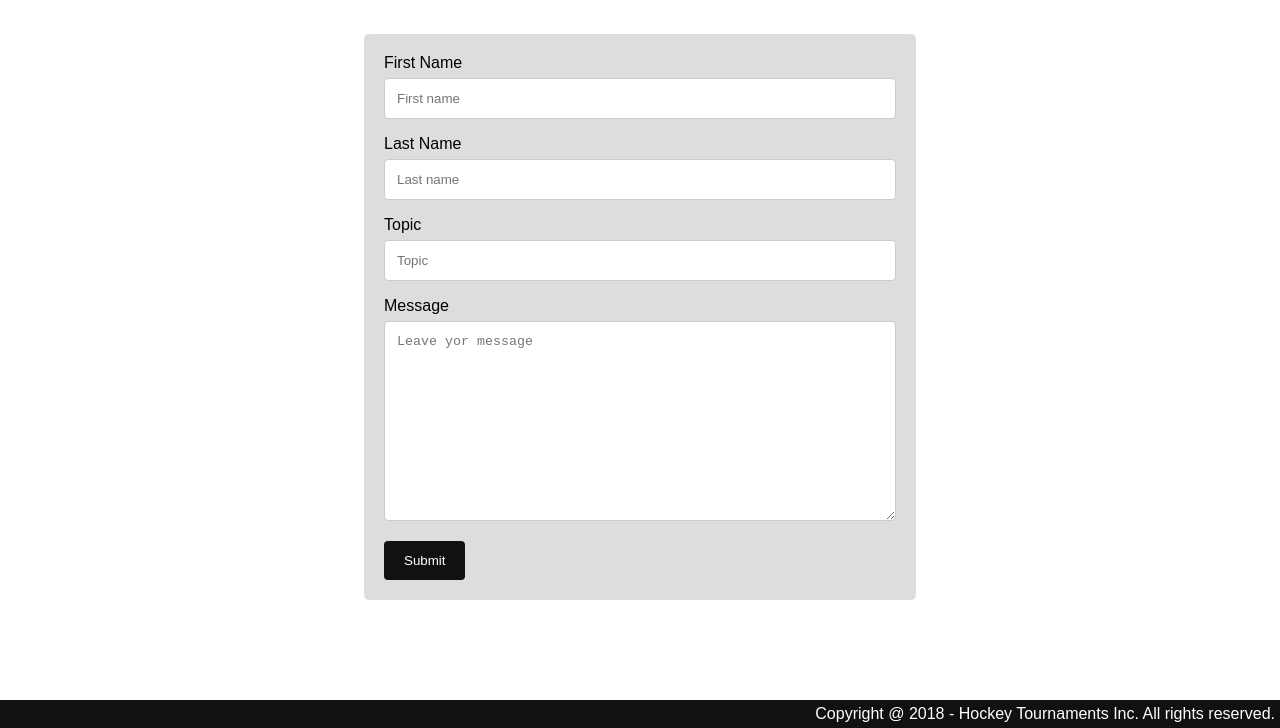
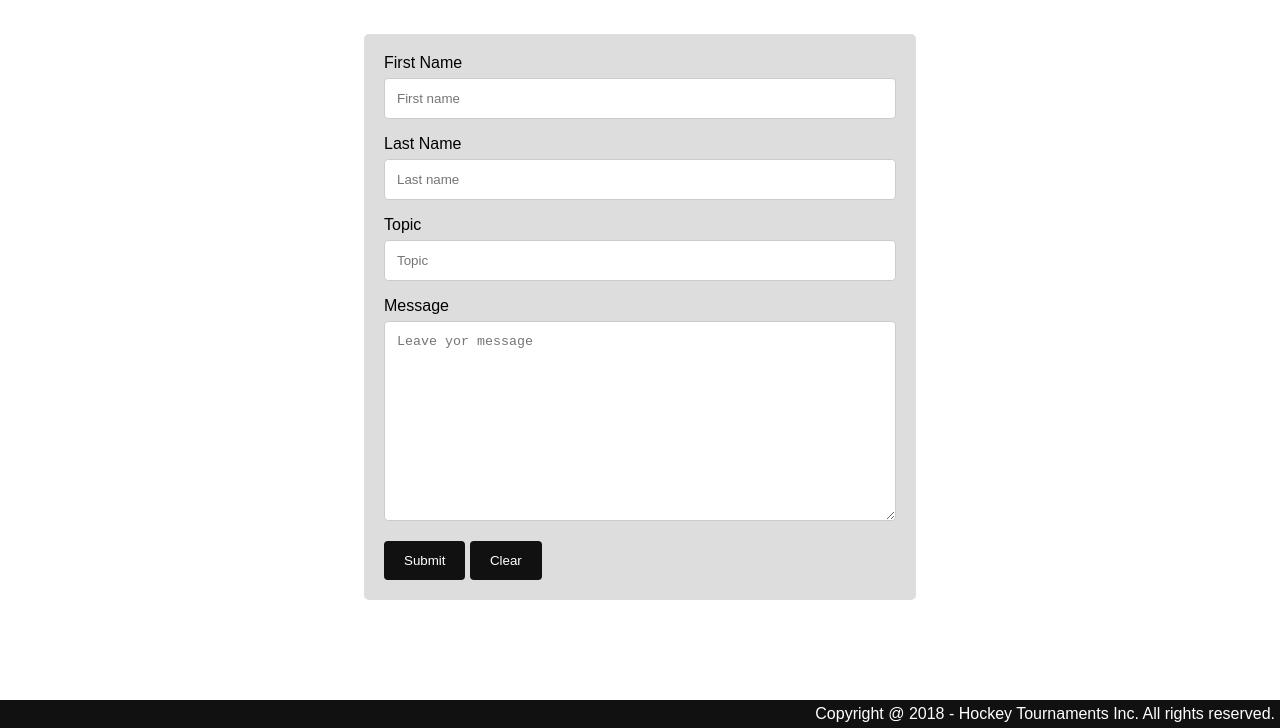
Before and after one commit to vcmiranda/HockeyTournament_VanillaJS, a plain HTML site: page index.html in a window 1280 px wide. Shown: the part 2432-3160 px from the top of the page. Drawn offline with Linux system fonts and the light colour scheme; a web font is replaced by a local one.

Commit message:
Added clear button

```diff
--- a/index.html
+++ b/index.html
@@ -87,6 +87,7 @@
       <label for="message">Message</label>
       <textarea id="message" name="message" placeholder="Leave yor message" style="height:200px" class="input"></textarea>
       <input type="submit" value="Submit" class="submit-btn">
+      <input type="button" value="Clear" onclick="clearFields()" class="submit-btn">
     </div>
   </section>
   <footer>
--- a/js/script.js
+++ b/js/script.js
@@ -10,3 +10,10 @@ window.onscroll = () => {
 window.addEventListener("hashchange", function () {
   window.scrollTo(0, window.scrollY - 100);
 });
+
+function clearFields() {
+  document.getElementById("fname").value = "";
+  document.getElementById("lname").value = "";
+  document.getElementById("topic").value = "";
+  document.getElementById("message").value = "";
+};
```
